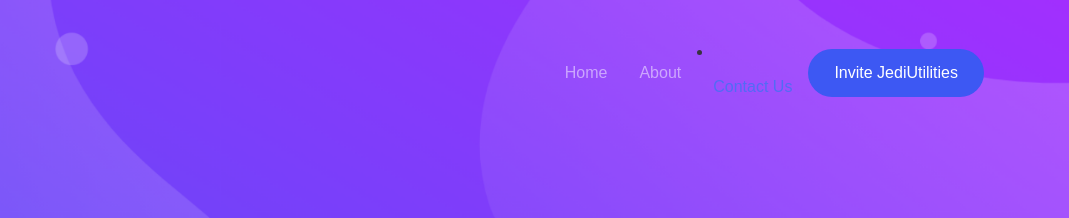
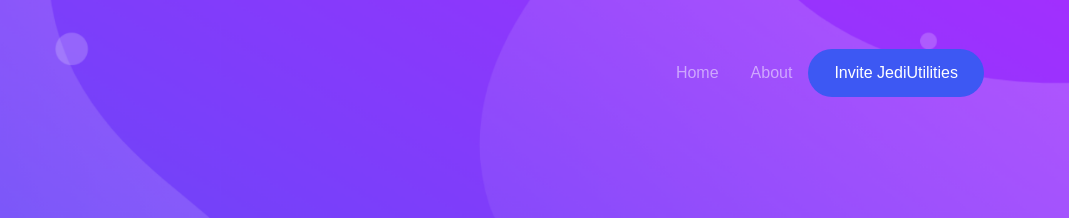
Before and after one commit to JediThePro/jedis-world, a plain HTML site: page index.html in a window 1280 px wide. Shown: the top 218 px of the page, 211-1280 px from the left. Drawn offline with Linux system fonts and the light colour scheme; a script that the page names is missing; files whose address does not match are found by name; a web font is replaced by a local one.

Commit message:
Create index.html

```diff
--- a/index.html
+++ b/index.html
@@ -75,10 +75,6 @@
               <a class="nav-link" href="#about">About</a>
             </li>
               </div>
-            </li>
-
-            <li class="nav-item">
-              <a class="nav-link" href="#cona">Contact Us</a>
             </li>
           </ul>
           <div class="ml-auto my-2 my-lg-0">
```
